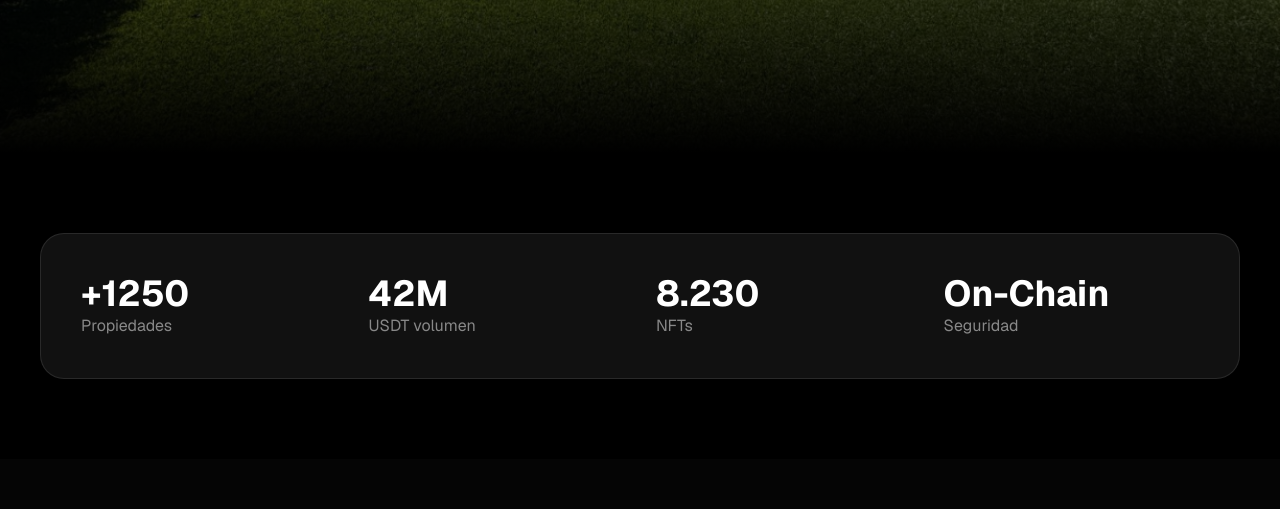
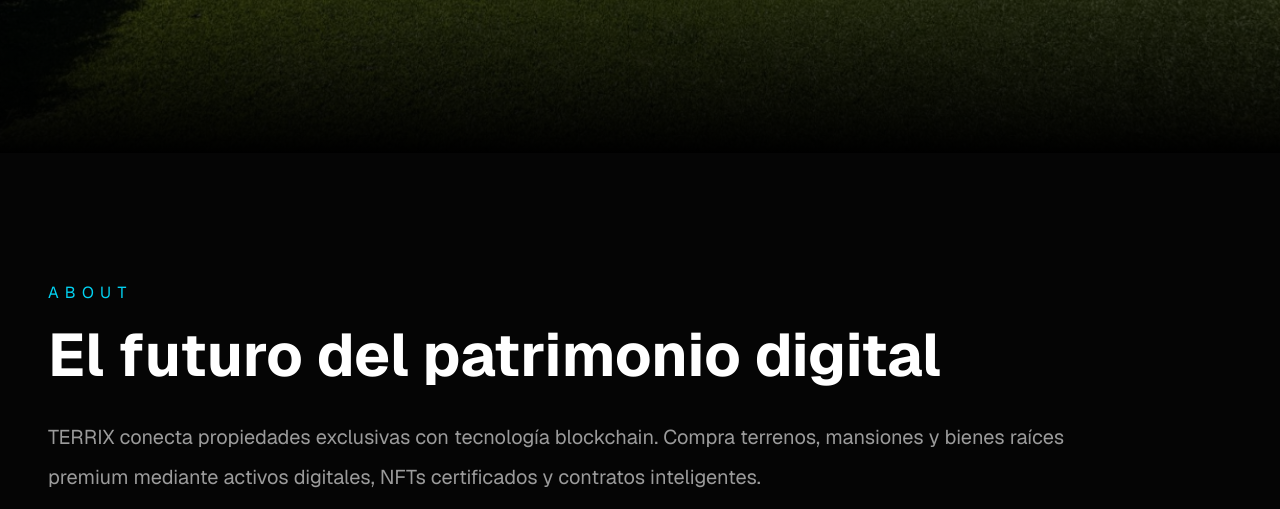
Before and after one commit to Mackert23/terrix-web, a Next.js app: page / in a window 1280 px wide. Shown: the part 647-1156 px from the top of the page. Built offline with nearby package versions, Linux system fonts and the light colour scheme.

Commit message:
Fix deploy

```diff
--- a/app/page.tsx
+++ b/app/page.tsx
@@ -178,64 +178,6 @@ CONTACTO
       </section>
 
 
-      {/* STATS */}
-
-      <section className="px-10 py-20">
-
-        <div className="grid md:grid-cols-4 gap-8 rounded-3xl bg-[#111] border border-white/10 p-10">
-
-          <div>
-            <div className="text-4xl font-bold">
-              +1250
-            </div>
-
-            <div className="text-white/50">
-              Propiedades
-            </div>
-          </div>
-
-          <div>
-
-            <div className="text-4xl font-bold">
-              42M
-            </div>
-
-            <div className="text-white/50">
-              USDT volumen
-            </div>
-
-          </div>
-
-
-          <div>
-
-            <div className="text-4xl font-bold">
-              8.230
-            </div>
-
-            <div className="text-white/50">
-              NFTs
-            </div>
-
-          </div>
-
-          <div>
-
-            <div className="text-4xl font-bold">
-              On-Chain
-            </div>
-
-            <div className="text-white/50">
-              Seguridad
-            </div>
-
-          </div>
-
-        </div>
-
-      </section>
-
-
 
       {/* ABOUT */}
 
```
